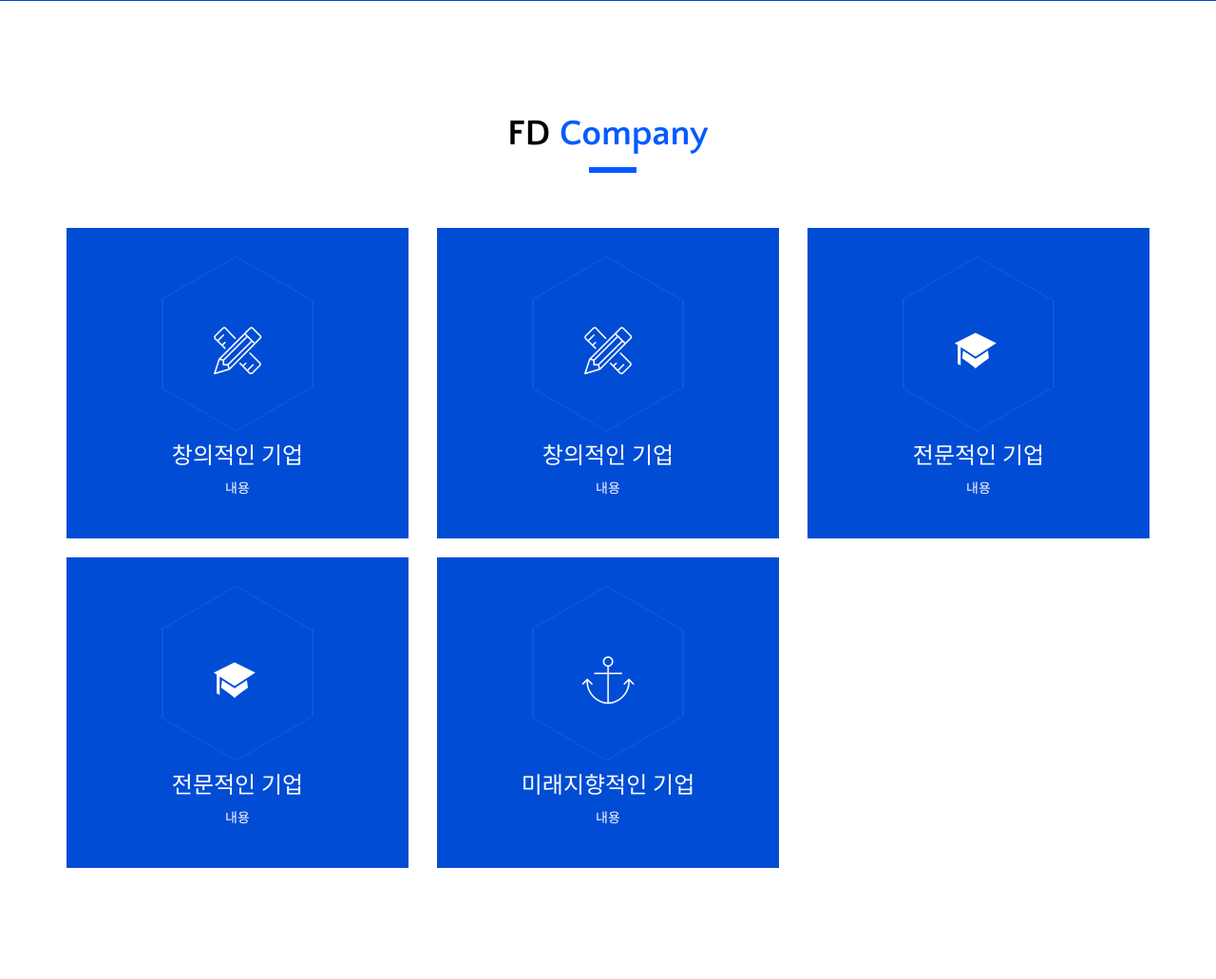
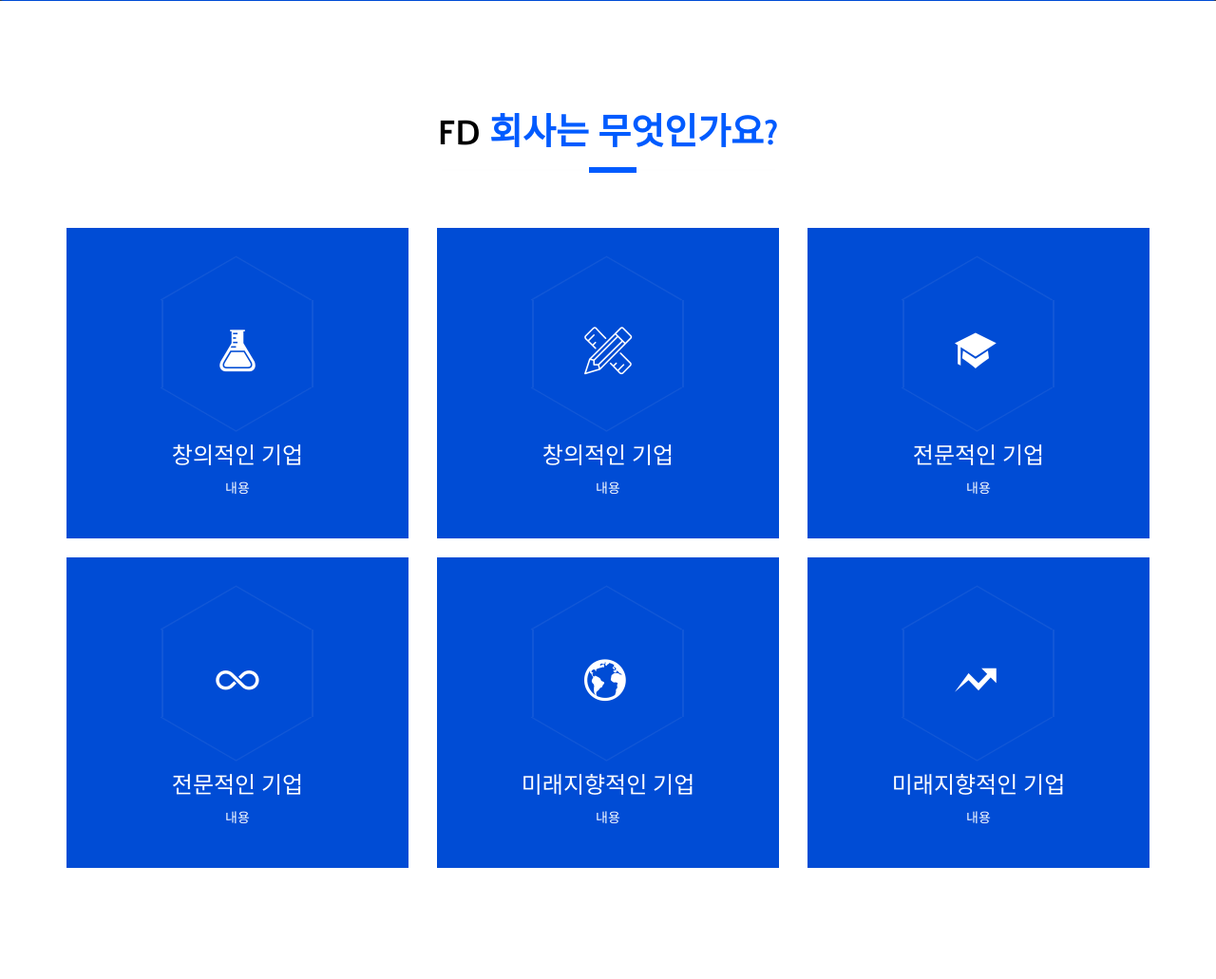
Before and after one commit to PyungkangHong094/fdfam, a Django app: page /fdfrontpage/ in a window 1280 px wide. Shown: the part 976-2007 px from the top of the page at 95% size. Run offline with Django 3.2, Linux system fonts and the light colour scheme; some libraries are stand-ins or nearby versions; some web fonts are replaced.

Commit message:
sdijfaoisdf

```diff
--- a/fdfrontpage/templates/index.html
+++ b/fdfrontpage/templates/index.html
@@ -131,7 +131,7 @@ Welcome Slider
 
 					<!-- section title -->
 					<div class="title text-center wow fadeIn" data-wow-duration="1500ms" >
-						<h2>FD <span class="color">Company</span> </h2>
+						<h2>FD <span class="color">회사는 무엇인가요?</span> </h2>
 						<div class="border"></div>
 					</div>
 					<!-- /section title -->
@@ -140,7 +140,7 @@ Welcome Slider
 					<div class="col-md-4 text-center wow fadeInUp" data-wow-duration="500ms" >
 						<div class="block">
 							<div class="icon-box">
-								<i class="tf-tools"></i>
+								<i class="tf-ion-ios-flask"></i>
 							</div>
 							<!-- Express About Yourself -->
 							<div class="content text-center">
@@ -185,7 +185,7 @@ Welcome Slider
 					<div class="col-md-4 text-center wow fadeInUp" data-wow-duration="500ms" data-wow-delay="250ms">
 						<div class="block">
 							<div class="icon-box">
-								<i class="tf-ion-university"></i>
+								<i class="tf-ion-ios-infinite"></i>
 							</div>
 							<!-- Express About Yourself -->
 							<div class="content text-center">
@@ -200,7 +200,7 @@ Welcome Slider
 					<div class="col-md-4 text-center wow fadeInUp" data-wow-duration="500ms" data-wow-delay="500ms">
 						<div class="block kill-margin-bottom">
 							<div class="icon-box">
-								<i class="tf-anchor2"></i>
+								<i class="tf-ion-earth"></i>
 							</div>
 							<!-- Express About Yourself -->
 							<div class="content text-center">
@@ -210,6 +210,18 @@ Welcome Slider
 						</div>
 					</div>
 					<!-- End About item -->
+                    <div class="col-md-4 text-center wow fadeInUp" data-wow-duration="500ms" data-wow-delay="500ms">
+						<div class="block kill-margin-bottom">
+							<div class="icon-box">
+								<i class="tf-ion-arrow-graph-up-right"></i>
+							</div>
+							<!-- Express About Yourself -->
+							<div class="content text-center">
+								<h3>미래지향적인 기업</h3>
+								<p>내용</p>
+							</div>
+						</div>
+					</div>
 
 
 					<!-- End About item -->
```
